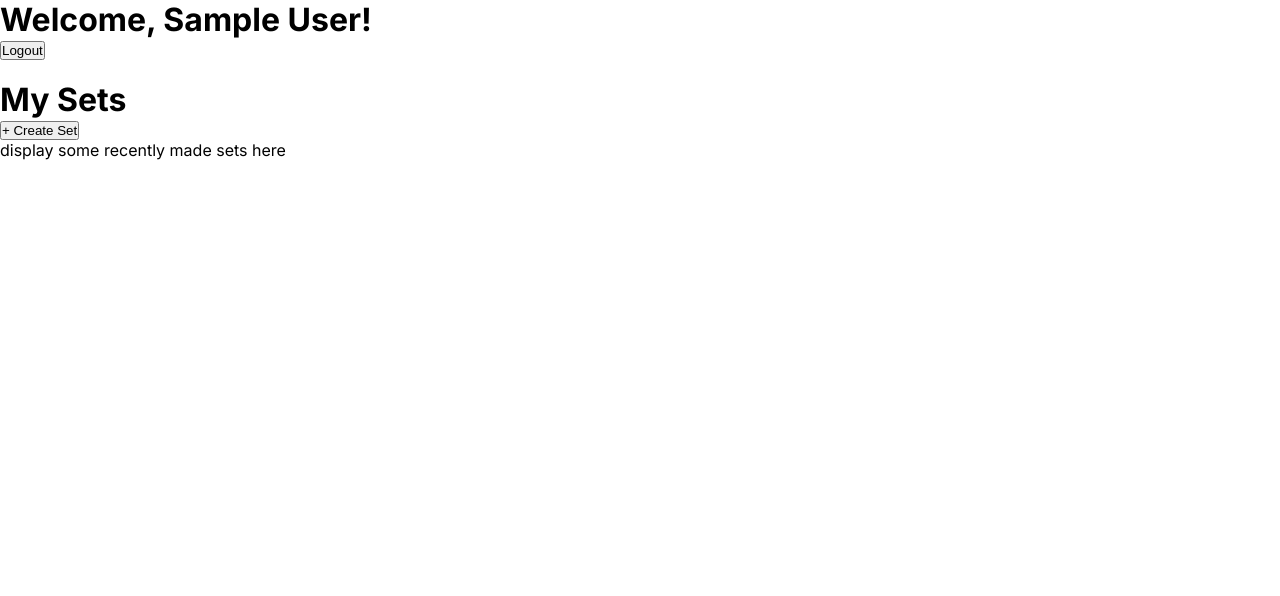
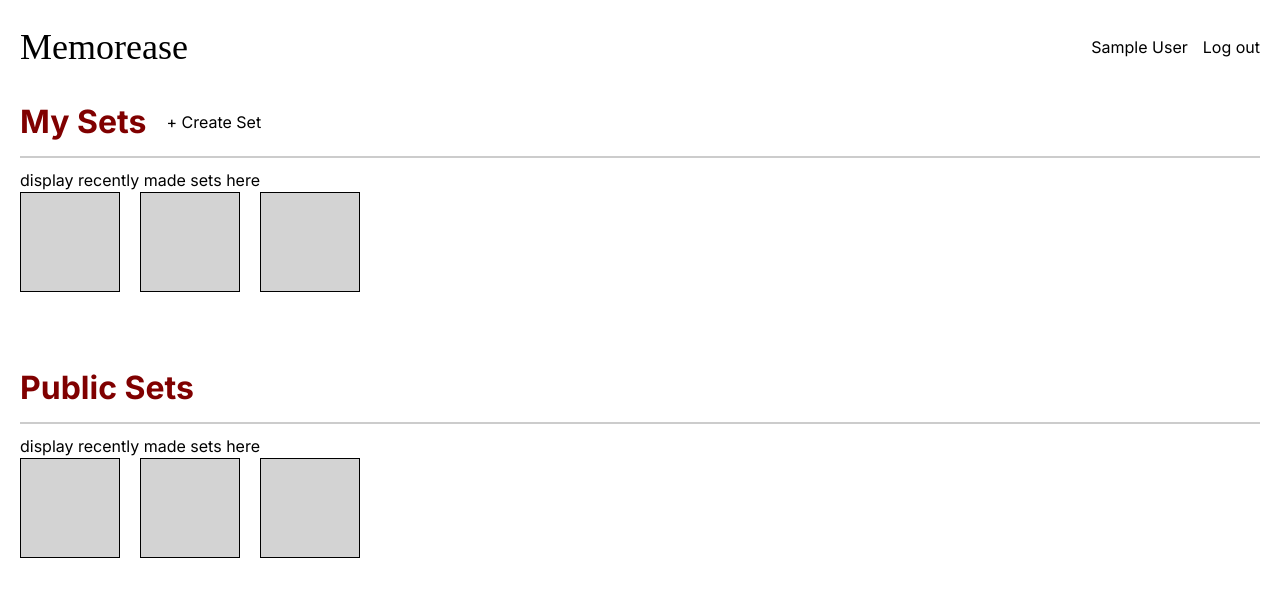
Before and after one commit to JennaStowell/SrProj_MemorEase, a Next.js app: page / in a window 1280 px wide. Shown: the top 596 px of the page. Built offline with nearby package versions, Linux system fonts and the light colour scheme; no server answers; sample sign-in values are in the browser's storage.

Commit message:
Enhanced table styling and centered layout

```diff
--- a/app/api/sets/[setId]/route.ts
+++ b/app/api/sets/[setId]/route.ts
@@ -1,15 +1,15 @@
-import { NextResponse } from "next/server";
 import { db } from "@/lib/db";
+import { NextRequest, NextResponse } from "next/server";
 
-export async function GET(req: Request, { params }: { params: { setId: string } }) {
+
+export async function GET(req: NextRequest, { params }: { params: { setId: string } }) {
+  const { setId } = params;
+
+  if (!setId) {
+    return NextResponse.json({ error: "Set ID is required" }, { status: 400 });
+  }
+
   try {
-    const { setId } = params;
-
-    if (!setId) {
-      return NextResponse.json({ error: "Missing setId" }, { status: 400 });
-    }
-
-    // Fetch set details
     const set = await db.sets.findUnique({
       where: { set_id: Number(setId) },
     });
@@ -18,7 +18,6 @@ export async function GET(req: Request, { params }: { params: { setId: string }
       return NextResponse.json({ error: "Set not found" }, { status: 404 });
     }
 
-    // Fetch associated terms
     const terms = await db.terms.findMany({
       where: {
         term_id: {
@@ -34,7 +33,6 @@ export async function GET(req: Request, { params }: { params: { setId: string }
 
     return NextResponse.json({ set, terms }, { status: 200 });
   } catch (error: any) {
-    console.error("Error fetching set details:", error.message || error);
     return NextResponse.json({ error: error.message || "Error fetching set details" }, { status: 500 });
   }
 }
--- a/app/sets/layout.tsx
+++ b/app/create/layout.tsx
@@ -5,10 +5,8 @@ import type { ReactNode } from "react";
 
 export default function SetLayout({ children }: { children: ReactNode }) {
   return (
-    <html lang="en">
-      <body>
+    <div>
         <SessionProvider>{children}</SessionProvider>
-      </body>
-    </html>
+      </div>
   );
 }
--- a/app/globals.css
+++ b/app/globals.css
@@ -1,3 +1,4 @@
+@import "tailwindcss";
 :root {
   --max-width: 1100px;
   --border-radius: 12px;
--- a/app/mysets/[setId]/page.tsx
+++ b/app/mysets/[setId]/page.tsx
@@ -29,7 +29,8 @@ export default function SetDetailsPage() {
     }
   };
 
-  if (status === "loading") return <p>Loading...</p>;
+  if (status === "loading" || !setDetails) return <p>Loading set details...</p>;
+
 
   return (
     <div>
--- a/app/mysets/layout.tsx
+++ b/app/mysets/layout.tsx
@@ -5,10 +5,9 @@ import type { ReactNode } from "react";
 
 export default function SetLayout({ children }: { children: ReactNode }) {
   return (
-    <html lang="en">
-      <body>
+      <div>
         <SessionProvider>{children}</SessionProvider>
-      </body>
-    </html>
+      </div>
+
   );
 }
--- a/app/mysets/page.tsx
+++ b/app/mysets/page.tsx
@@ -8,46 +8,143 @@ import Link from "next/link";
 export default function MySetsPage() {
   const { data: session, status } = useSession();
   const router = useRouter();
+
   const [sets, setSets] = useState<{ set_id: number; user_id: string; set_name: string }[]>([]);
-
+  const [selectedSet, setSelectedSet] = useState<{ set_id: number; set_name: string } | null>(null);
+  const [terms, setTerms] = useState<{ term: string; definition: string }[]>([]);
 
   useEffect(() => {
     if (status === "unauthenticated") {
       router.push("/api/auth/signin");
-    } else if (status === "authenticated") {
+    } else if (status === "authenticated" && session?.user?.id) {
       fetchUserSets();
     }
-  }, [status]);
+  }, [status, session]);
 
   const fetchUserSets = async () => {
-    console.log("Fetching sets for user:", session?.user?.id); // Debugging log
-
     const res = await fetch(`/api/sets?userId=${session?.user?.id}`);
     const data = await res.json();
-
-    console.log("Fetched Sets:", data); // Debugging log
     setSets(data);
   };
 
+  const fetchSetDetails = async (setId: number, setName: string) => {
+    const res = await fetch(`/api/sets/${setId}`, { method: "GET" });
+    const data = await res.json();
+    setSelectedSet({ set_id: setId, set_name: setName });
+    setTerms(data.terms);
+  };
 
   if (status === "loading") return <p>Loading...</p>;
 
   return (
     <div>
-      <h1>My Sets</h1>
+      {selectedSet ? (
+        // Show terms when a set is selected
+        <>
+          <div className="flex justify-center w-full" style={{ padding: '10px' }}>
+            <h1 className="text-maroon text-5xl font-bold mx-auto">{selectedSet.set_name}</h1>
+          </div>
+
+          <hr style={{ border: '1px solid #ccc', margin: '10px 0' }} />
+
+{/* Buttons above table */}
+<div className="mb-4 flex justify-center space-x-4">
+  <button className="btn text-2xl py-4 px-8">Flashcards</button>
+  <button className="btn text-2xl py-4 px-8">Study</button>
+  <button className="btn text-2xl py-4 px-8">Test</button>
+  <button className="btn text-2xl py-4 px-8">Matching</button>
+</div>
+<br></br>
+<br></br>
+
+
+          {terms.length === 0 ? (
+            <p>No terms added yet.</p>
+          ) : (
+<div className="bg-white rounded-lg shadow-lg p-6 mx-auto my-6 w-full max-w-4xl">
+  <table className="table-auto border-collapse w-full text-lg mx-auto">
+    <thead>
+      <tr>
+        <th className="border-b py-2 px-4 text-left">Term</th>
+        <th className="border-b py-2 px-4 text-left">Definition</th>
+      </tr>
+    </thead>
+    <tbody>
+      {terms.map((term, index) => (
+        <tr key={index}>
+          <td className="border-b py-2 px-4">{term.term}</td>
+          <td className="border-b py-2 px-4">{term.definition}</td>
+        </tr>
+      ))}
+    </tbody>
+  </table>
+</div>
+
+
+
+          )}
+
+          <button onClick={() => setSelectedSet(null)} className="mt-4 p-2 bg-gray-200 rounded hover:bg-gray-300">Back to All Sets</button>
+        </>
+      ) : (
+        // Show list of sets initially
+        <>
+          <div className="flex justify-between items-center w-full" style={{ padding: '10px' }}>
+            <h1 className="text-maroon text-5xl font-bold mx-auto">My Sets</h1>
+            <Link href="/create">
+              <button className="ml-auto">+ Create Set</button>
+            </Link>
+          </div>
+          <hr style={{ border: '1px solid #ccc', margin: '10px 0' }} />
           {sets.length === 0 ? (
             <p>No sets created yet.</p>
           ) : (
             <ul>
               {sets.map((set) => (
-            <li key={set.set_id}>
-              <Link href={`/mysets/${set.set_id}`}>
-                <span className="set-name">{set.set_name}</span>
-              </Link>
+                <li key={set.set_id} className="my-2 ml-6 flex items-center">
+                  {/* Star before the set name */}
+                  <span className="text-maroon mr-3">&#9733;</span>
+
+                  <div>
+                    <button
+                      onClick={() => fetchSetDetails(set.set_id, set.set_name)}
+                      className="set-button py-6 px-12 text-2xl bg-white shadow-md rounded-lg hover:border-b-4 hover:border-maroon transition-all duration-300"
+                    >
+                      {set.set_name}
+                    </button>
+                  </div>
                 </li>
               ))}
             </ul>
+
           )}
+        </>
+      )}
+      {/* Place your custom styles here */}
+      <style jsx>{`
+  .btn {
+    padding: 12px 24px;  /* Slightly bigger padding for better click area */
+    background-color: #800000;  /* Maroon background */
+    color: white;  /* White text */
+    border-radius: 8px;  /* Smoother, more rounded corners */
+    cursor: pointer;  /* Pointer on hover */
+    transition: background-color 0.3s ease, transform 0.2s ease;  /* Smooth transition for color and scale */
+  }
+
+  .btn:hover {
+    background-color: #b30000;  /* Lighter maroon color on hover */
+    transform: scale(1.05);  /* Slightly enlarge button on hover for visual effect */
+  }
+
+  .btn:focus {
+    outline: none;  /* Remove focus outline */
+    box-shadow: 0 0 0 3px rgba(128, 0, 0, 0.4);  /* Subtle outline to indicate focus */
+  }
+
+  .text-maroon {
+    color: #800000;  /* Maroon text color */
+  }
+`}</style>
     </div>
   );
 
--- a/app/page.tsx
+++ b/app/page.tsx
@@ -20,14 +20,64 @@ export default async function Dashboard() {
   }
 
   return (
-    <div>
-      <h1>Welcome, {session.user?.name}!</h1>
-      <form action="/api/auth/signout" method="POST">
-        <button type="submit">Logout</button>
-      </form>
+    <div style={{ padding: '20px' }}>
+      {/* Top Navigation */}
+      <div style={{ display: 'flex', justifyContent: 'space-between', alignItems: 'center' }}>
+        <h1 style={{ fontFamily: 'cursive', fontSize: '36px' }}>Memorease</h1>
+        <div>
+          <span>{session.user?.name}</span>
+          <form action="/api/auth/signout" method="POST" style={{ display: 'inline' }}>
+            <button type="submit" style={{ marginLeft: '15px' }}>Log out</button>
+          </form>
+        </div>
+      </div>
+
+      <br />
+
+      {/* My Sets Section */}
+      <div>
+        <div style={{ display: 'flex', alignItems: 'center' }}>
+        <Link href="/mysets"><h1 style={{ color: 'maroon', fontWeight: 'bold', fontSize: '32px' }}>My Sets</h1></Link>
+          <Link href="/create">
+            <button style={{ marginLeft: '20px' }}>+ Create Set</button>
+          </Link>
+        </div>
+
+        {/* Line under My Sets */}
+        <hr style={{ border: '1px solid #ccc', margin: '10px 0' }} />
+
+        <p>display recently made sets here</p>
+
+        {/* Placeholder Image Boxes */}
+        <div style={{ display: 'flex', gap: '20px' }}>
+          <div style={{ width: '100px', height: '100px', border: '1px solid black', backgroundColor: 'lightgray' }}></div>
+          <div style={{ width: '100px', height: '100px', border: '1px solid black', backgroundColor: 'lightgray' }}></div>
+          <div style={{ width: '100px', height: '100px', border: '1px solid black', backgroundColor: 'lightgray' }}></div>
+        </div>
+      </div>
+
+      {/* My Public Section */}
+      <div>
       <br></br>
-      <Link href="/mysets"><h1>My Sets</h1></Link> <Link href="/sets"><button> + Create Set </button></Link>
-      <p>display some recently made sets here</p>
+      <br></br>
+      <br></br>
+        <div style={{ display: 'flex', alignItems: 'center' }}>
+        <h1 style={{ color: 'maroon', fontWeight: 'bold', fontSize: '32px' }}>Public Sets</h1>
+        </div>
+
+        {/* Line under My Sets */}
+        <hr style={{ border: '1px solid #ccc', margin: '10px 0' }} />
+
+        <p>display recently made sets here</p>
+
+        {/* Placeholder Image Boxes */}
+        <div style={{ display: 'flex', gap: '20px' }}>
+          <div style={{ width: '100px', height: '100px', border: '1px solid black', backgroundColor: 'lightgray' }}></div>
+          <div style={{ width: '100px', height: '100px', border: '1px solid black', backgroundColor: 'lightgray' }}></div>
+          <div style={{ width: '100px', height: '100px', border: '1px solid black', backgroundColor: 'lightgray' }}></div>
+        </div>
+      </div>
+
     </div>
   );
 }
--- a/package.json
+++ b/package.json
@@ -12,6 +12,7 @@
   "dependencies": {
     "@next-auth/prisma-adapter": "^1.0.7",
     "@prisma/client": "^6.4.1",
+    "@tailwindcss/postcss": "^4.0.12",
     "@types/node": "22.10.10",
     "@types/react": "19.0.8",
     "@types/react-dom": "19.0.3",
@@ -29,6 +30,9 @@
   },
   "devDependencies": {
     "@types/bcrypt": "^5.0.2",
-    "prisma": "^6.4.1"
+    "autoprefixer": "^10.4.20",
+    "postcss": "^8.5.3",
+    "prisma": "^6.4.1",
+    "tailwindcss": "^4.0.12"
   }
 }
--- /dev/null
+++ b/postcss.config.mjs
@@ -0,0 +1,5 @@
+export default {
+  plugins: {
+    "@tailwindcss/postcss": {},
+  }
+}
--- /dev/null
+++ b/tailwind.config.js
@@ -0,0 +1,10 @@
+/** @type {import('tailwindcss').Config} */
+module.exports = {
+    content: [
+      './app/**/*.{js,ts,jsx,tsx}', // Specify your app directory files
+    ],
+    theme: {
+      extend: {},
+    },
+    plugins: [],
+  };
```
Also changed, not shown: app/create/page.tsx (renamed from app/sets/page.tsx), 1 other file (tests, documents, lock files or other folders). Lines whose indentation alone changed are shown as unchanged.
